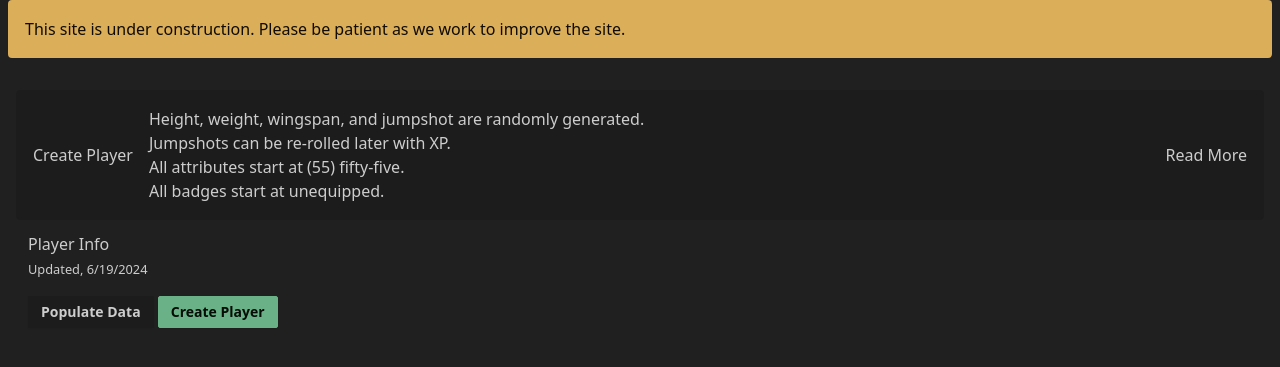
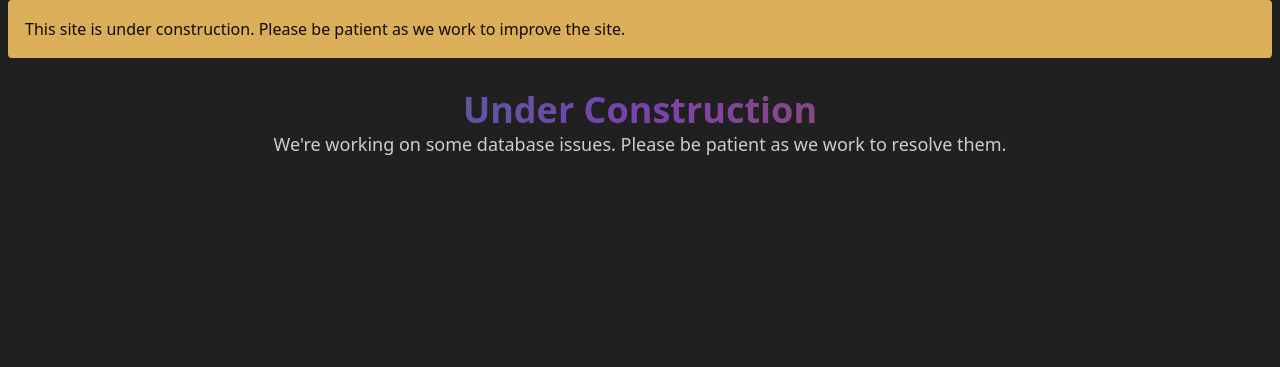
Before and after one commit to doublesync/TheRussellCup, a Django app: template templates/players/create_player.html in a window 1280 px wide. Shown: the part 64-431 px from the top of the page. Run offline with Django 5.2, Linux system fonts and the light colour scheme; the template is opened without the code that fills it: values that come from a table or form of the project are taken from there, others are empty; some libraries are stand-ins or nearby versions.

Commit message:
Added create player restriction for non-superusers.

```diff
--- a/templates/players/create_player.html
+++ b/templates/players/create_player.html
@@ -6,6 +6,7 @@
 {% block title %}Create Player{% endblock %}
 
 {% block content %}
+{% if user.is_superuser %}
     <div class="container-fluid">
         <div class="alert alert-primary" role="alert">
             <h4 class="alert-heading">Create Player</h4>
@@ -45,6 +46,12 @@
             </form>
         </div>
     </div>
+{% else %}
+    <div class="text-center">
+        <h1 class="text-4xl font-bold animate-pulse bg-gradient-to-r from-teal-500 via-purple-500 to-orange-500 bg-clip-text text-transparent">Under Construction</h1>
+        <p class="text-lg">We're working on some database issues. Please be patient as we work to resolve them.</p>
+    </div>
+{% endif %}
 {% endblock %}
 
 {% block scripts %}
--- a/templates/players/upgrade_player.html
+++ b/templates/players/upgrade_player.html
@@ -20,7 +20,6 @@
 
 {% block content %}
 {% if user.is_superuser %}
-
     <div class="container mx-auto p-4">
         <div class="card bg-base-100 shadow-xl">
             <div class="card-header flex justify-between items-center p-4">
@@ -328,10 +327,6 @@
             </div>
         </div>
     </div>
-
-
-
-
 {% else %}
     <div class="text-center">
         <h1 class="text-4xl font-bold animate-pulse bg-gradient-to-r from-teal-500 via-purple-500 to-orange-500 bg-clip-text text-transparent">Under Construction</h1>
```
